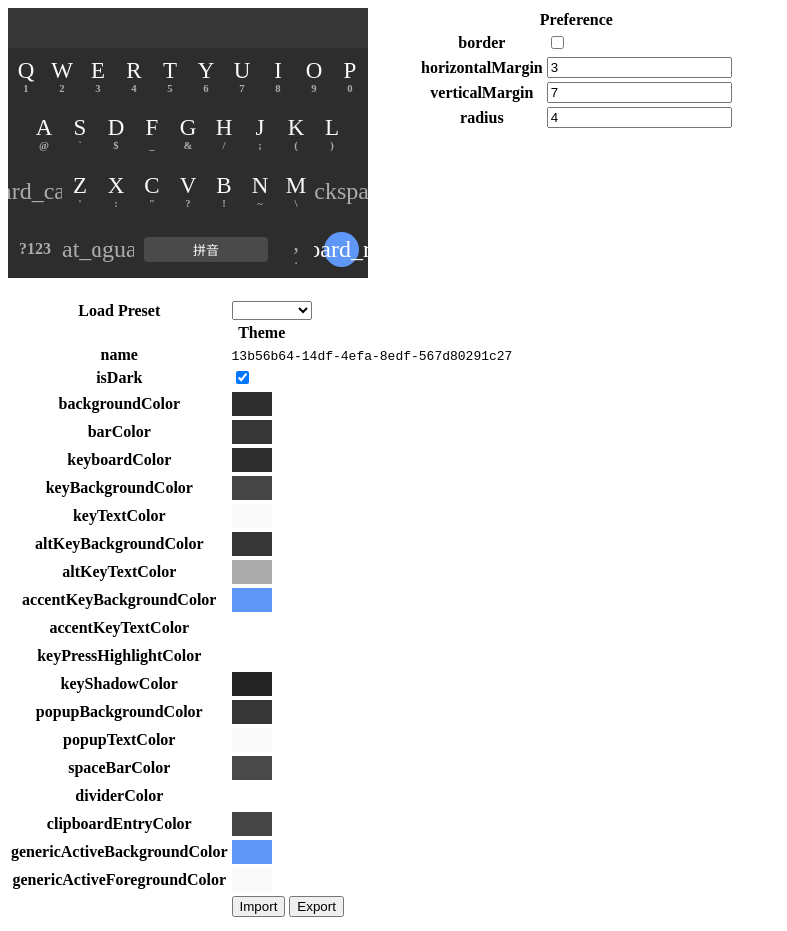
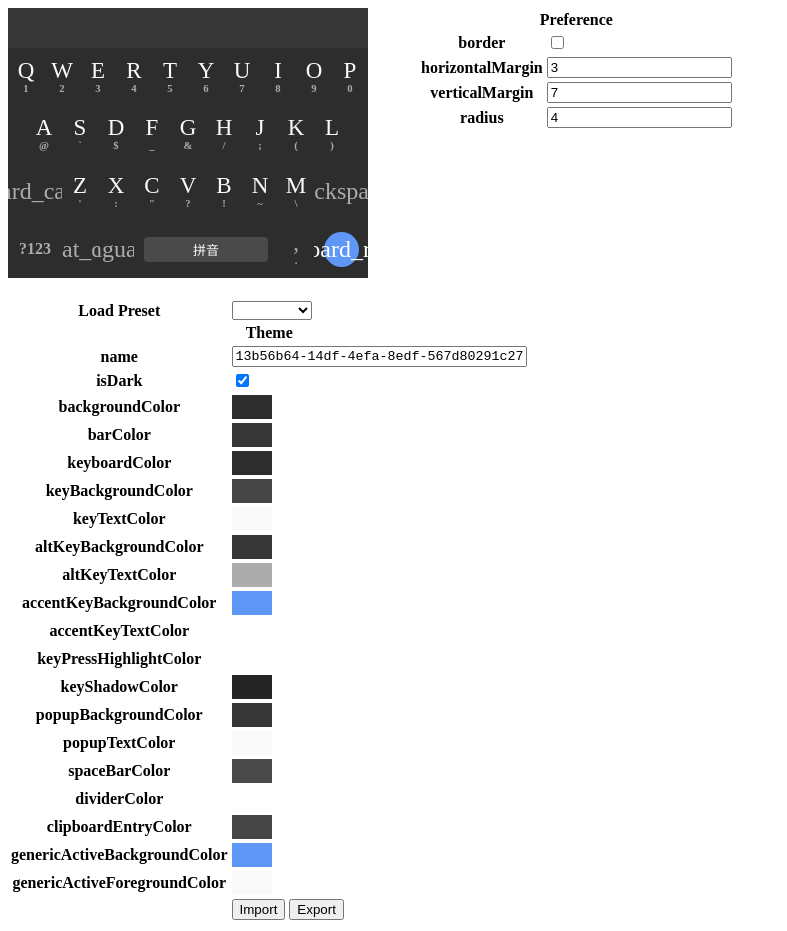
Before and after one commit to fcitx5-android/theme-designer, a Vue app: page / in a window 1280 px wide. Shown: the whole page, without its empty margins (0-787 px from the left). Built offline with nearby package versions, Linux system fonts and the light colour scheme; a web font is replaced by a local one.

Commit message:
feat: make custom form element recognize label click

```diff
--- a/src/components/FormItem/FormItemColor.vue
+++ b/src/components/FormItem/FormItemColor.vue
@@ -22,12 +22,14 @@ const onColorSampleClick = () => {
 </script>
 
 <template>
-    <div class="form-item-color__sample" :id="name" @click="onColorSampleClick"></div>
+    <button :id="name" @click="onColorSampleClick"></button>
 </template>
 
-<style>
-.form-item-color__sample {
+<style scoped>
+button {
     background-color: v-bind(value);
+    display: block;
+    border: none;
     height: 24px;
     width: 40px;
 }
--- a/src/components/FormItem/FormItemUUID.vue
+++ b/src/components/FormItem/FormItemUUID.vue
@@ -10,15 +10,21 @@ const emit = defineEmits<{
     update: [value: string]
 }>();
 
-const newUUID = () => emit('update', uuidv4())
+const newUUID = (e: MouseEvent) => {
+    if ((e as PointerEvent).pointerType === '') { // clicked on the <label>
+        emit('update', uuidv4());
+    }
+}
 </script>
 
 <template>
-    <span :id="name" v-text="value" @click="newUUID"></span>
+    <input type="text" :id="name" :value="value" @click="newUUID"></input>
 </template>
 
 <style scoped>
-span {
+input {
     font-family: monospace;
+    /* UUID is 36 chars long */
+    width: 36ch;
 }
 </style>
```
